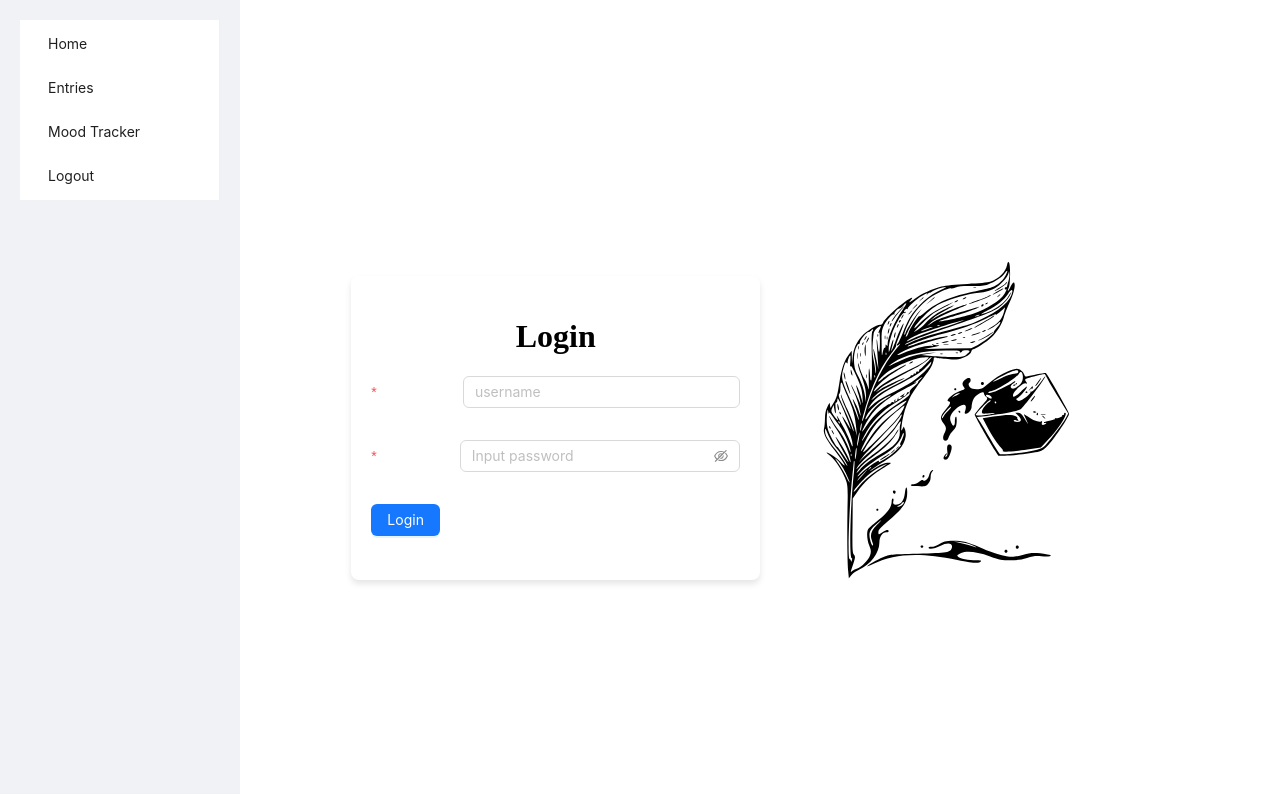
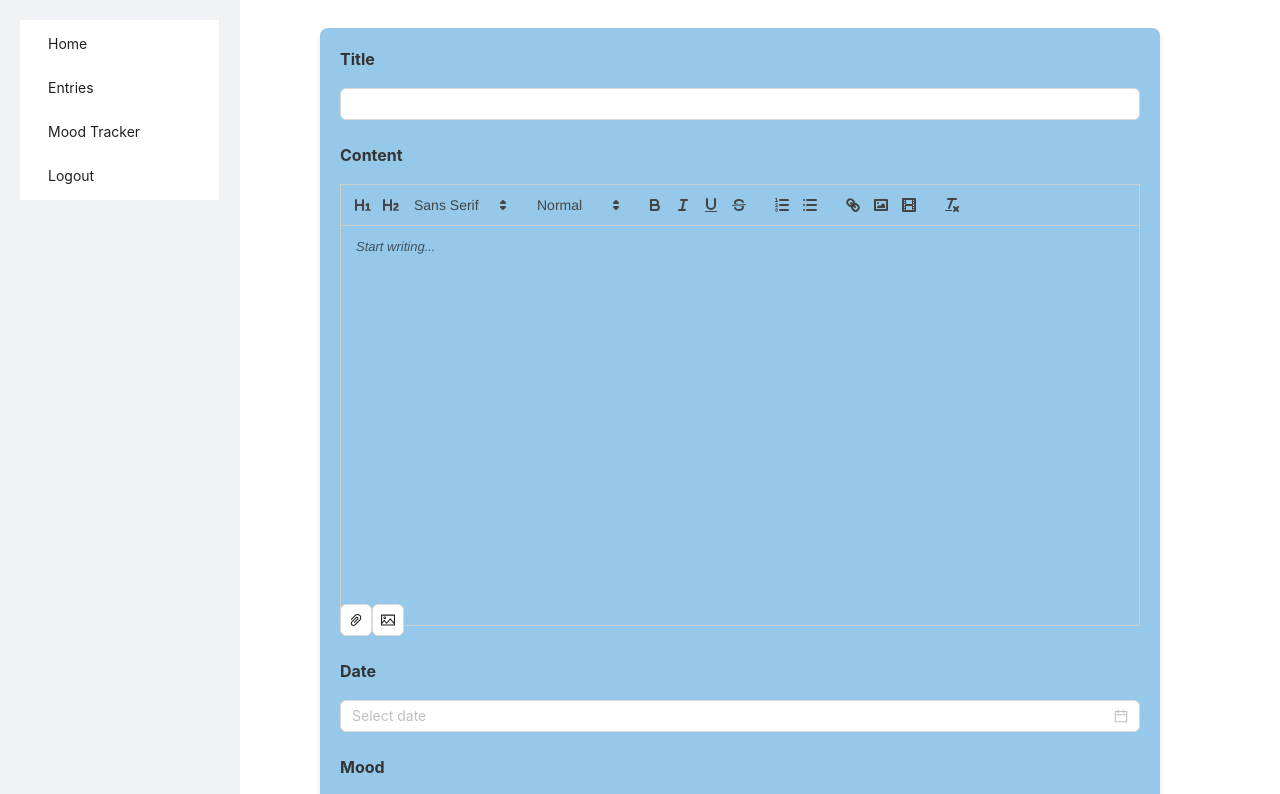
Before and after one commit to LKoech/JournalApp, a Next.js app: page /login in a window 1280 px wide. Shown: the top 794 px of the page. Built offline with nearby package versions, Linux system fonts and the light colour scheme.

Commit message:
Just edited the add entries working on edit entry still

```diff
--- a/src/app/login/page.js
+++ b/src/app/login/page.js
@@ -1,80 +1,126 @@
 'use client';
-
-import { useState } from 'react';
+import React, { useState, useContext } from 'react';
+import { Form, Button, DatePicker, Select, Upload, Input, Typography } from 'antd';
+import { PaperClipOutlined, PictureOutlined } from '@ant-design/icons';
+import dynamic from 'next/dynamic';
 import { useRouter } from 'next/navigation';
-import { Form, Input, Button, Space, Typography, Alert } from 'antd';
-import { EyeTwoTone, EyeInvisibleOutlined } from '@ant-design/icons';
-import Image from 'next/image';
+import { EntriesContext } from '../../context/EntriesContext';
 import styles from '../page.module.css';
 
-const LoginPage = () => {
-  const [username, setUsername] = useState('');
-  const [password, setPassword] = useState('');
-  const [alert, setAlert] = useState(null);
+const { Option } = Select;
+const { Text } = Typography;
+const QuillNoSSRWrapper = dynamic(import('react-quill'), { ssr: false });
+import 'react-quill/dist/quill.snow.css';
+
+const AddEntryPage = () => {
+  const [title, setTitle] = useState('');
+  const [content, setContent] = useState('');
+  const [date, setDate] = useState(null);
+  const [mood, setMood] = useState('');
   const router = useRouter();
+  const { addEntry } = useContext(EntriesContext);
 
-  const handleLogin = async () => {
-    try {
-      const response = await fetch('/api/login', {
-        method: 'POST',
-        headers: {
-          'Content-Type': 'application/json',
-        },
-        body: JSON.stringify({ username, password }),
-      });
+  const handleAddEntry = async () => {
+    const newEntry = {
+      id: Date.now(),
+      title,
+      content,
+      date: date ? date.toISOString() : new Date().toISOString(),
+      mood,
+    };
+    await addEntry(newEntry);
+    router.push('/entries');
+  };
 
-      const data = await response.json();
-      if (response.ok) {
-        setAlert(<Alert message="Success" description="Login successful! Redirecting..." type="success" showIcon />);
-        setTimeout(() => {
-          router.push('/entries'); // Redirect to the entries page
-        }, 2000);
-      } else {
-        setAlert(<Alert message="Error" description={data.message} type="error" showIcon />);
-      }
-    } catch (error) {
-      setAlert(<Alert message="Error" description="An unexpected error occurred. Please try again." type="error" showIcon />);
-    }
+  const handleFileUpload = (file) => {
+    console.log('File uploaded:', file);
+    return false;
+  };
+
+  const handleImageUpload = (file) => {
+    console.log('Image uploaded:', file);
+    return false;
   };
 
   return (
-    <div className={styles.container}>
     <div className={styles.formContainer}>
-        <h1 className={styles.title}>Login</h1>
-        {alert}
-        <Form onFinish={handleLogin}>
-          <Space direction="vertical" style={{ width: '100%' }}>
-            <Form.Item label={<Typography.Text style={{ color: 'white' }}>Username</Typography.Text>} required>
-              <Input value={username} onChange={(e) => setUsername(e.target.value)} placeholder='username' />
+      <Form onFinish={handleAddEntry} className={styles.form}>
+        <Form.Item
+          label={<Text className={styles.formLabel}>Title</Text>}
+          labelCol={{ span: 24 }}
+          wrapperCol={{ span: 24 }}
+        >
+          <Input value={title} onChange={(e) => setTitle(e.target.value)} />
         </Form.Item>
-            <Form.Item label={<Typography.Text style={{ color: 'white' }}>Password</Typography.Text>} required>
-              <Input.Password
-                value={password}
-                onChange={(e) => setPassword(e.target.value)}
-                placeholder="Input password"
-                iconRender={(visible) => (visible ? <EyeTwoTone /> : <EyeInvisibleOutlined />)}
+        <Form.Item
+          label={<Text className={styles.formLabel}>Content</Text>}
+          labelCol={{ span: 24 }}
+          wrapperCol={{ span: 24 }}
+        >
+          <QuillNoSSRWrapper
+            value={content}
+            onChange={setContent}
+            placeholder="Start writing..."
+            modules={{
+              toolbar: [
+                [{ 'header': '1' }, { 'header': '2' }, { 'font': [] }],
+                [{ size: [] }],
+                ['bold', 'italic', 'underline', 'strike'],
+                [{ 'list': 'ordered' }, { 'list': 'bullet' }],
+                ['link', 'image', 'video'],
+                ['clean'],
+              ],
+            }}
+            formats={[
+              'header', 'font', 'size',
+              'bold', 'italic', 'underline', 'strike',
+              'list', 'bullet',
+              'link', 'image', 'video',
+            ]}
+            theme="snow"
+            className={styles.quillEditor} // Add a class name for custom styling
+          />
+          <div className={styles.uploadContainer}>
+            <Upload beforeUpload={handleFileUpload} showUploadList={false}>
+              <Button icon={<PaperClipOutlined />} />
+            </Upload>
+            <Upload beforeUpload={handleImageUpload} showUploadList={false}>
+              <Button icon={<PictureOutlined />} />
+            </Upload>
+          </div>
+        </Form.Item>
+        <Form.Item
+          label={<Text className={styles.formLabel}>Date</Text>}
+          labelCol={{ span: 24 }}
+          wrapperCol={{ span: 24 }}
+        >
+          <DatePicker
+            value={date}
+            onChange={(value) => setDate(value)}
+            style={{ width: '100%' }}
           />
         </Form.Item>
-            <Form.Item>
-              <Button type="primary" htmlType="submit">
-                Login
-              </Button>
+        <Form.Item
+          label={<Text className={styles.formLabel}>Mood</Text>}
+          labelCol={{ span: 24 }}
+          wrapperCol={{ span: 24 }}
+        >
+          <Select value={mood} onChange={(value) => setMood(value)} style={{ width: '100%' }}>
+            <Option value="happy">Happy</Option>
+            <Option value="sad">Sad</Option>
+            <Option value="angry">Angry</Option>
+            <Option value="excited">Excited</Option>
+            <Option value="anxious">Anxious</Option>
+          </Select>
         </Form.Item>
-          </Space>
+        <Form.Item wrapperCol={{ span: 24 }}>
+          <div className={styles.buttonContainer}>
+            <Button type="primary" htmlType="submit" className={styles.addButton}>Add Entry</Button>
+          </div>
+        </Form.Item>
       </Form>
-      </div>
-      <div className={styles.imageContainer}>
-        <Image
-          className={styles.logo}
-          src="/journalpng.svg"
-          alt="Journal Logo"
-          width={600}
-          height={270}
-          priority
-        />
-      </div>
     </div>
   );
 };
 
-export default LoginPage;
+export default AddEntryPage;
--- a/src/app/page.js
+++ b/src/app/page.js
@@ -21,7 +21,7 @@ export default function Home() {
           src="/journalpng.svg"
           alt="Journal Logo"
           width={600}
-          height={270}
+          height={200}
           priority
         />
       </div>
--- a/src/app/page.module.css
+++ b/src/app/page.module.css
@@ -47,7 +47,7 @@
 
 .card {
   padding: 1rem;
-  border: 1px solid #ccc;
+  border: 1px solid #3d3f45;
   border-radius: 8px;
   text-align: center;
   transition: box-shadow 0.3s;
@@ -241,9 +241,7 @@
   padding: 0 10%;
 }
 
-.formContainer {
-  width: 45%;
-}
+
 
 .imageContainer {
   width: 45%;
@@ -269,10 +267,10 @@
 
 /* page.module.css */
 .formContainer {
-  max-width: 600px; /* Set a max width */
+  max-width: 800px; /* Set a max width */
   margin: 0 auto; /* Center the form */
   padding: 20px; /* Add some padding */
-  background-color: #fff; /* White background for the form */
+  background-color: #96c9e9; /* White background for the form */
   border-radius: 8px; /* Rounded corners */
   box-shadow: 0 4px 6px rgba(0, 0, 0, 0.1); /* Subtle shadow for depth */
 }
@@ -321,3 +319,40 @@
   height: 300px;
   margin: 0 auto;
 }
+/* Form Label Styles */
+.formLabel {
+  color: #333; /* Set label color */
+  font-weight: bold; /* Make labels bold */
+  font-size: 16px; /* Set font size */
+  margin-bottom: 0.5rem; /* Add some space below the label */
+}
+
+
+
+/* Ensure labels are styled appropriately */
+.ant-form-item-label > label {
+  color: #333 !important; /* Set label color */
+  font-weight: bold !important; /* Make labels bold */
+  font-size: 16px !important; /* Set font size */
+  margin-bottom: 0.5rem !important; /* Add some space below the label */
+}
+
+
+/* Custom styles for the Quill editor */
+.quillEditor {
+  height: 400px; /* Increase height */
+  max-width: 100%; /* Make it responsive */
+  margin-bottom: 20px; /* Add some space below the editor */
+}
+
+.quillEditor .ql-container {
+  height: 350px; /* Adjust height of the editor container */
+}
+
+.quillEditor .ql-editor {
+  font-size: 18px; /* Increase font size */
+  line-height: 1.5; /* Adjust line height for better readability */
+}
+
+
+/* Additional styles for other components */
```
Also changed, not shown: package.json (+14 -0 lines), src/app/add-entry/page.js (+116 -49 lines), 1 other file (tests, documents, lock files or other folders). Lines whose indentation alone changed are shown as unchanged.
